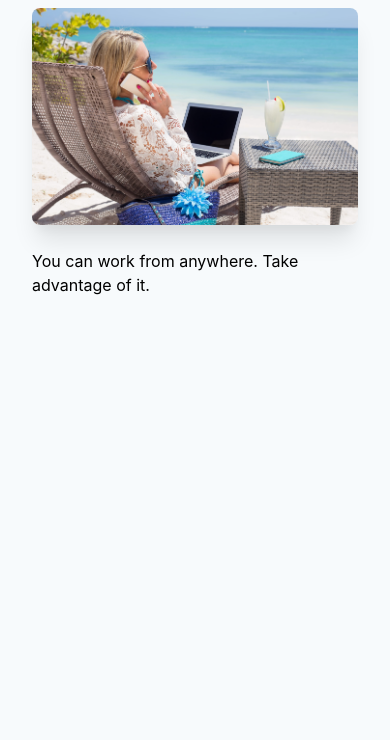
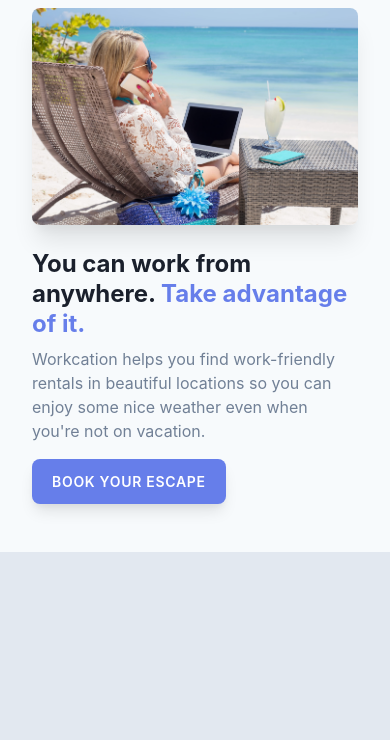
Before and after one commit to dayon3/my-tailwind-project, a website: page public/index.html in a window 390 px wide. Shown: the part 104-844 px from the top of the page. Drawn offline with Linux system fonts and the light colour scheme.

Commit message:
Responsive design

```diff
--- a/public/index.html
+++ b/public/index.html
@@ -5,17 +5,49 @@
 		<meta name="viewport" content="width=device-width, initial-scale=1.0" />
 		<meta http-equiv="X-UA-Compatible" content="ie=edge" />
 		<link rel="stylesheet" href="./build/tailwind.css" />
-		<title>Document</title>
+		<title>Designing with Tailwind CSS</title>
 	</head>
-	<body class="bg-gray-100">
-		<div class="px-8 py-12">
-			<img class="h-10" src="/img/logo.svg" alt="Workcation" />
-			<img
-				class="mt-6 rounded-lg shadow-xl"
-				src="./img/beach-work.jpg"
-				alt="Woman workcationing on the beach"
-			/>
-			<h1 class="mt-6">You can work from anywhere. Take advantage of it.</h1>
+	<body class="bg-gray-300">
+		<div class="flex">
+			<div
+				class="bg-gray-100 px-8 py-12 max-w-md mx-auto sm:max-w-xl lg:max-w-full lg:w-1/2 lg:py-24 lg:px-12"
+			>
+				<div class="xl:max-w-lg xl:ml-auto">
+					<img class="h-10" src="./img/logo.svg" alt="Workcation" />
+					<img
+						class="mt-6 rounded-lg shadow-xl sm:mt-8 sm:h-64 sm:w-full sm:object-cover sm:object-center lg:hidden"
+						src="./img/beach-work.jpg"
+						alt="Woman workcationing on the beach"
+					/>
+					<h1
+						class="mt-6 text-2xl font-bold text-gray-900 leading-tight sm:text-4xl sm:mt-8 lg:text-3xl xl:text-4xl"
+					>
+						You can work from anywhere.
+						<br class="hidden lg:inline" /><span class="text-indigo-500"
+							>Take advantage of it.</span
+						>
+					</h1>
+					<p class="mt-2 text-gray-600 sm:text-xl sm:mt-4">
+						Workcation helps you find work-friendly rentals in beautiful
+						locations so you can enjoy some nice weather even when you're not on
+						vacation.
+					</p>
+					<div class="mt-4 sm:mt-6">
+						<a
+							href="#"
+							class="inline-block px-5 py-3 rounded-lg shadow-lg bg-indigo-500 hover:bg-indigo-400 text-sm text-white uppercase tracking-wider font-semibold sm:text-base"
+							>Book your escape</a
+						>
+					</div>
+				</div>
+			</div>
+			<div class="hidden lg:block lg:w-1/2 lg:relative">
+				<img
+					class="absolute inset-0 h-full w-full object-cover object-center"
+					src="./img/beach-work.jpg"
+					alt="Woman workcationing on the beach"
+				/>
+			</div>
 		</div>
 	</body>
 </html>
```
